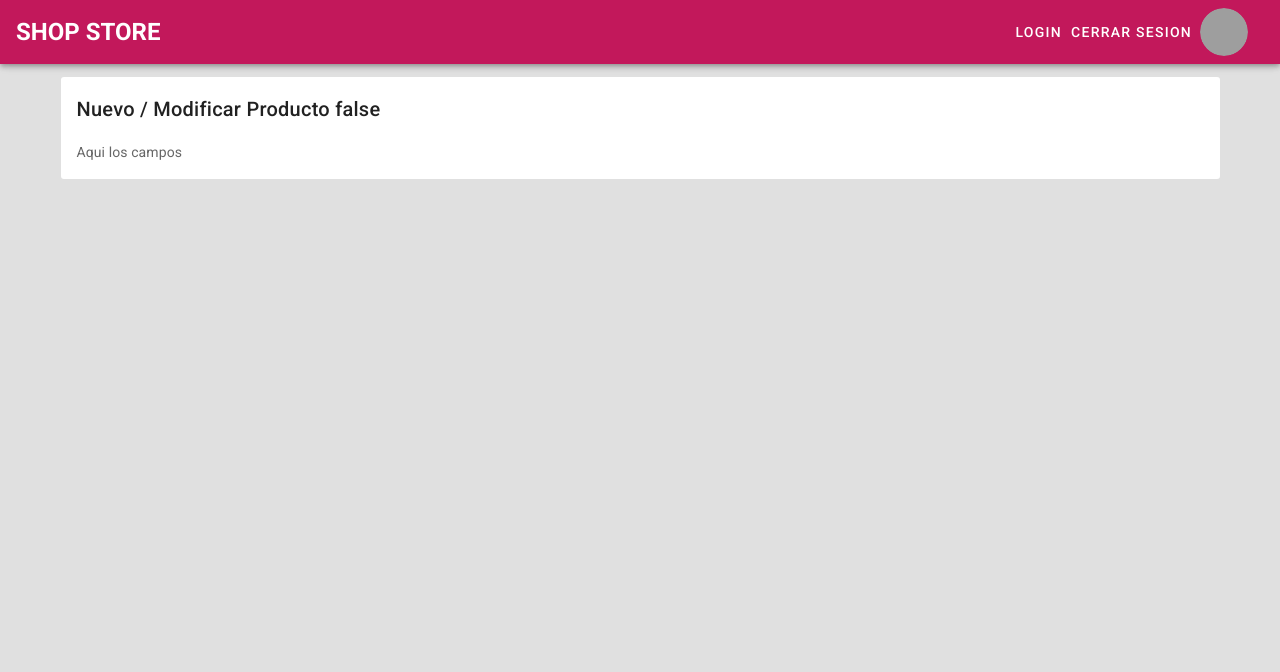
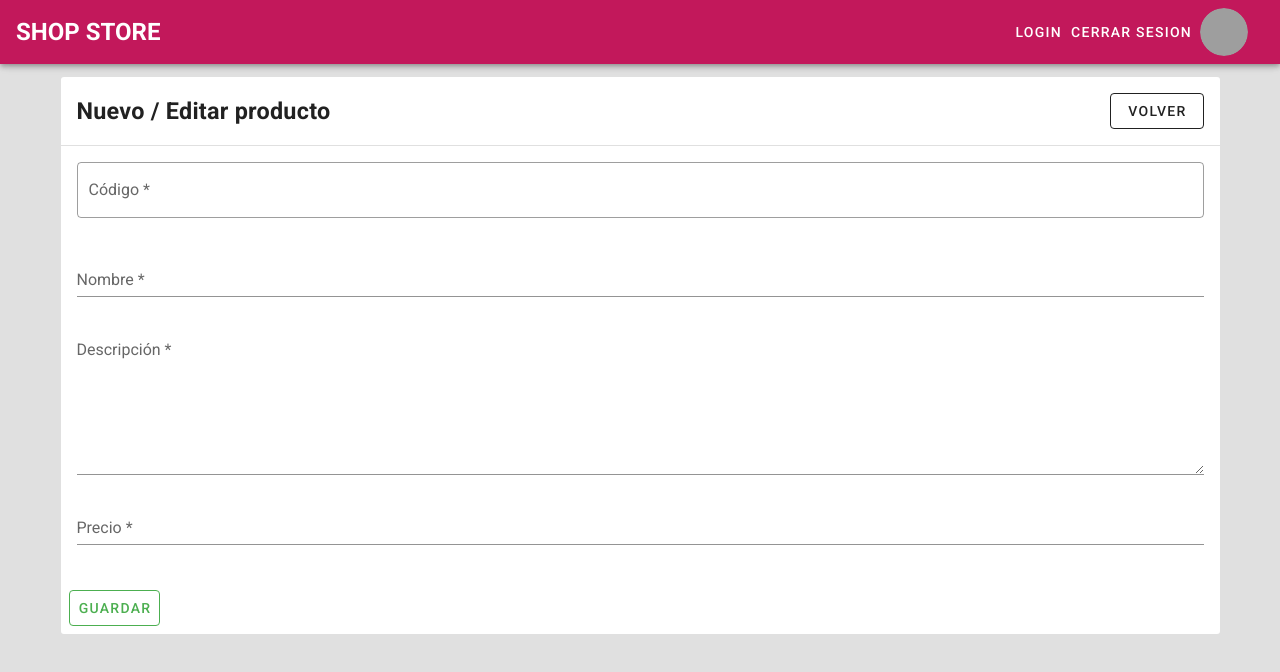
Before and after one commit to saulmamani/frontend_ventas_vue_ejemplo, a Vue app: page /producto/1/edit in a window 1280 px wide. Shown: the top 672 px of the page. Built offline with nearby package versions, Linux system fonts and the light colour scheme; grey boxes are pictures that could not be loaded; what vue-toastr-2 would draw is missing.

Commit message:
subir imagenes

```diff
--- a/src/components/aubir-imagen.vue
+++ b/src/components/aubir-imagen.vue
@@ -10,8 +10,8 @@
         <h3>Subir imagen para el producto: {{ producto.codigo }}</h3>
         <v-spacer/>
         <v-btn
-          icon
-          @click="$emit('salir')"
+            icon
+            @click="$emit('salir')"
         >
           <v-icon>mdi-close</v-icon>
         </v-btn>
@@ -19,7 +19,8 @@
       <v-divider/>
 
       <v-card-text>
-        <input type="file" ref="url_imagen" name="url_imagen" id="url_imagen" accept="image/gif, image/jpeg, image/png, image/jpg"
+        <input type="file" ref="url_imagen" name="url_imagen" id="url_imagen"
+               accept="image/gif, image/jpeg, image/png, image/jpg"
                @change="escogerDocumento"
                required>
       </v-card-text>
@@ -50,53 +51,28 @@ export default {
     escogerDocumento(event) {
       this.file = event.target.files[0];
     },
-    subirArchivo(url, formData, config) {
-      return new Promise((resolve, reject) => {
-        this.axios.put(
-            url,
-            formData,
-            config
-        ).then(response => {
-          if (response.data.res) {
-            this.$toastr.success(response.data.message);
-          } else {
-            this.$toastr.error("Error: Puede que un archivo esté protegico con constraseña, revise y vuelva a intentarlo" + "\n" + response.data.e);
-          }
-          resolve(response);
-        }).catch(e => {
-          this.$toastr.error("Error: Puede que un archivo esté protegico con constraseña, revise y vuelva a intentarlo" + "\n" + e.response);
-          reject(e);
-        })
-      });
-    },
-    async save() {
+    save() {
       let url = this.url + "set_imagen/" + this.producto.id;
-      let formData = new FormData();
+      let data = new FormData();
 
-      //cargando varios archivos para enviarlo al servidor
-      // for (let i = 0; i < this.files.length; i++) {
-      //   let file = this.files[i];
-      //   formData.append("url[" + i + "]", file);
-      // }
+      data.append('imagen', this.file);
+      data.append('_method', 'PUT');
 
-      let config = {
-        headers: {'Content-Type': 'multipart/form-data'}
-      };
-
+      //Enviamos la petición
       this.loading = true;
-      await this.subirArchivo(url, formData, config).then(response => {
+      this.axios.post(url, data).then(response => {
         if (response.data.res) {
           this.$emit('listar');
           this.$emit('salir')
-        }
-        else{
+        } else {
           this.$toastr.error(response.data.message);
         }
+      }).catch(e => {
+        this.$toastr.error(e.response.error);
       }).finally(() => {
         this.loading = false;
       });
     }
-
   }
 }
 </script>
--- a/src/components/producto.vue
+++ b/src/components/producto.vue
@@ -1,13 +1,13 @@
 <template>
   <v-card
       class="mx-auto"
-      max-width="200"
+      max-width="280"
       max-height="640"
 
   >
     <v-img
         height="150"
-        :src="producto.url_imagen"
+        :src="'http://127.0.0.1:8000/imagenes/' + producto.url_imagen"
         @click="cambiarImagen"
     />
 
@@ -82,6 +82,7 @@
       <aubir-imagen
           :producto="producto"
           @salir="dialogImagen = false"
+          @listar="$emit('listar')"
       />
     </v-dialog>
 
--- a/src/views/Home.vue
+++ b/src/views/Home.vue
@@ -42,6 +42,7 @@
         <v-col cols="12" md="4" sm="6" v-for="(item, index) in productos" :key="index">
           <producto
             :producto="item"
+            @listar="getProductos"
           />
         </v-col>
       </v-row>
--- a/src/views/productos-form.vue
+++ b/src/views/productos-form.vue
@@ -1,12 +1,60 @@
 <template>
-  <v-card outlined>
+  <v-card
+      outlined
+  >
     <v-card-title>
-      Nuevo / Modificar Producto
-      {{ isNew }}
+      <h3>Nuevo / Editar producto</h3>
+
+      <v-spacer/>
+      <v-btn
+          outlined
+          @click="$router.back()"
+      >
+        Volver
+      </v-btn>
     </v-card-title>
+    <v-divider/>
     <v-card-text>
-      Aqui los campos
+
+      <v-form
+          lazy-validation
+      >
+        <v-text-field
+            label="Código *"
+            required
+            type="number"
+            outlined
+        ></v-text-field>
+
+        <v-text-field
+            label="Nombre *"
+            required
+        ></v-text-field>
+
+        <v-textarea
+            label="Descripción *"
+            required
+        ></v-textarea>
+
+        <v-text-field
+            label="Precio *"
+            required
+            type="number"
+        ></v-text-field>
+
+      </v-form>
+
     </v-card-text>
+
+    <v-card-actions>
+      <v-btn
+          color="green"
+          outlined
+      >
+        Guardar
+      </v-btn>
+    </v-card-actions>
+
   </v-card>
 </template>
 
```
